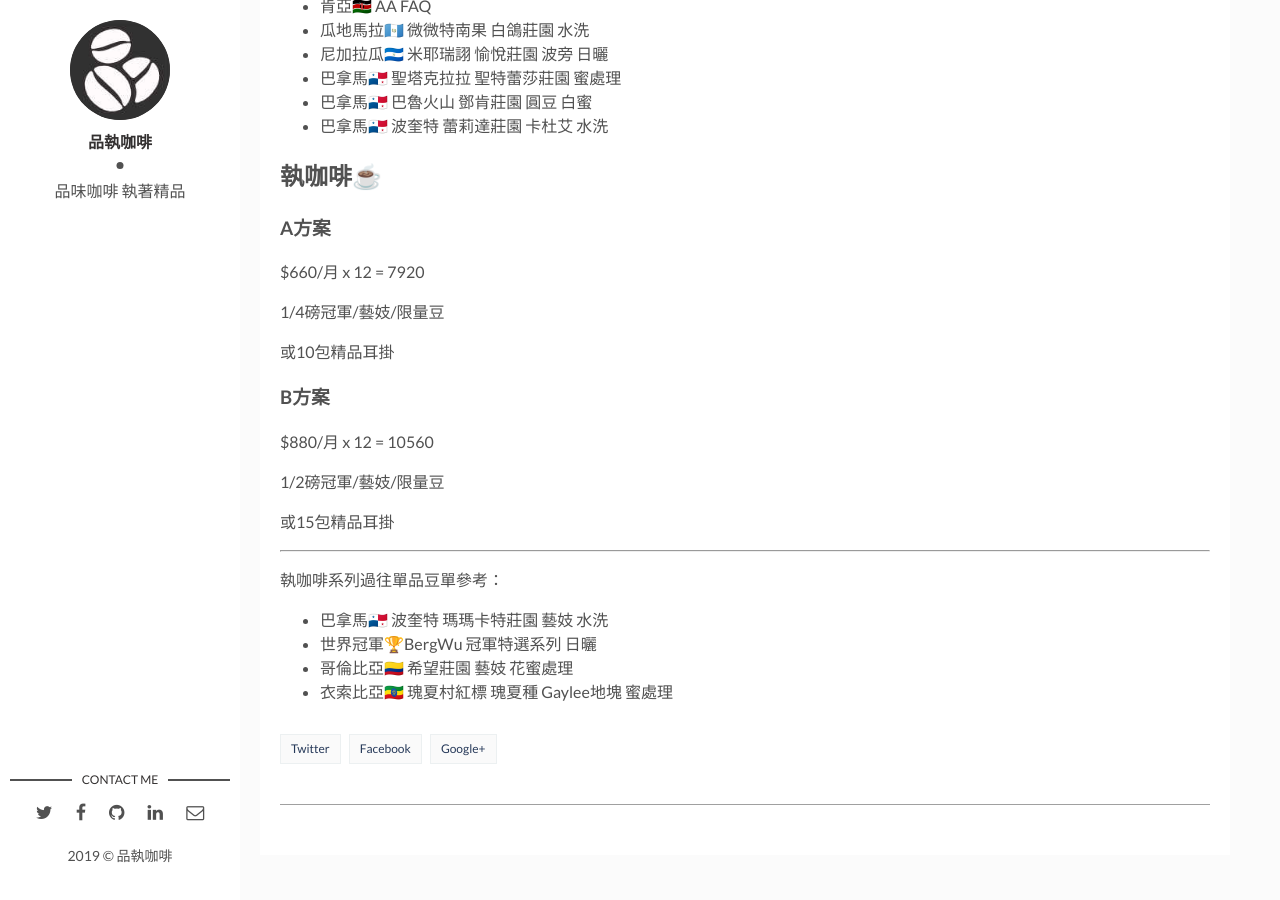
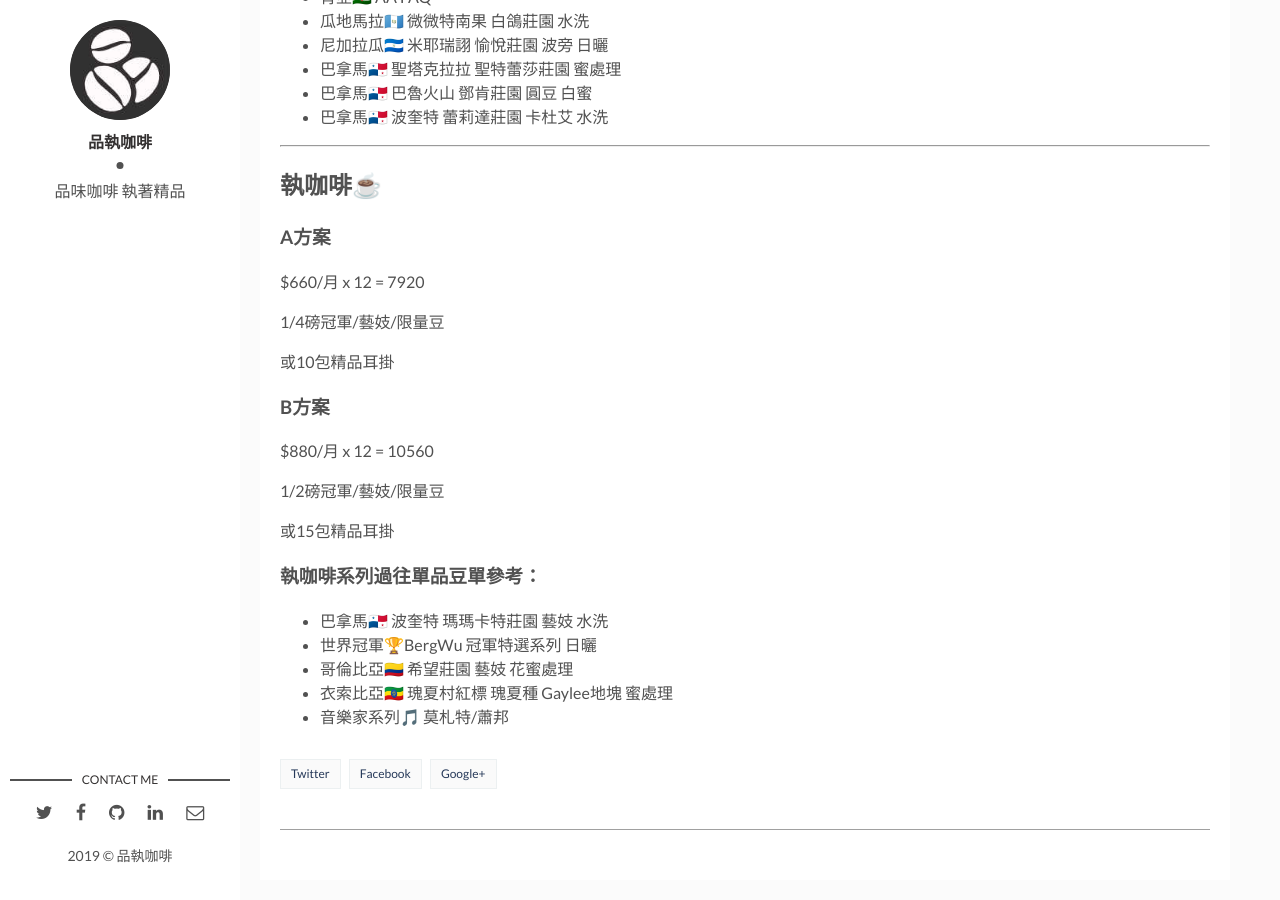
Before and after one commit to ping-coffee/ping-coffee.github.io, a Jekyll site: the page built from _posts/2019-09-19-subscription.markdown, in a window 1280 px wide and 900 px high, scrolled down 1160 px. Built offline with Jekyll 4.4.1, drawn with Linux system fonts in a browser that asks for light colours; comment, search, counter and statistics services are not loaded; before the commit the page ends 2035 px from its top, so only the background shows below that.

Commit message:
update posts

```diff
--- a/_posts/2019-09-19-subscription.markdown
+++ b/_posts/2019-09-19-subscription.markdown
@@ -19,9 +19,7 @@ $450/月 x 12 = 5400
 
 或10包單品耳掛
 
----
-
-品咖啡系列過往單品豆單參考：
+### 品咖啡系列過往單品豆單參考：
 
 - 衣索比亞🇪🇹 耶加雪菲 果丁丁G1 日曬
 - 衣索比亞🇪🇹 耶加雪菲 果丁丁G1 水洗
@@ -35,6 +33,8 @@ $450/月 x 12 = 5400
 - 巴拿馬🇵🇦 聖塔克拉拉 聖特蕾莎莊園 蜜處理
 - 巴拿馬🇵🇦 巴魯火山 鄧肯莊園 圓豆 白蜜
 - 巴拿馬🇵🇦 波奎特 蕾莉達莊園 卡杜艾 水洗
+
+---
 
 ## 執咖啡☕️
 
@@ -54,11 +54,10 @@ $880/月 x 12 = 10560
 
 或15包精品耳掛
 
----
-
-執咖啡系列過往單品豆單參考：
+### 執咖啡系列過往單品豆單參考：
 
 - 巴拿馬🇵🇦 波奎特 瑪瑪卡特莊園 藝妓 水洗
 - 世界冠軍🏆BergWu 冠軍特選系列 日曬
 - 哥倫比亞🇨🇴 希望莊園 藝妓 花蜜處理
 - 衣索比亞🇪🇹 瑰夏村紅標 瑰夏種 Gaylee地塊 蜜處理
+- 音樂家系列🎵 莫札特/蕭邦
```
